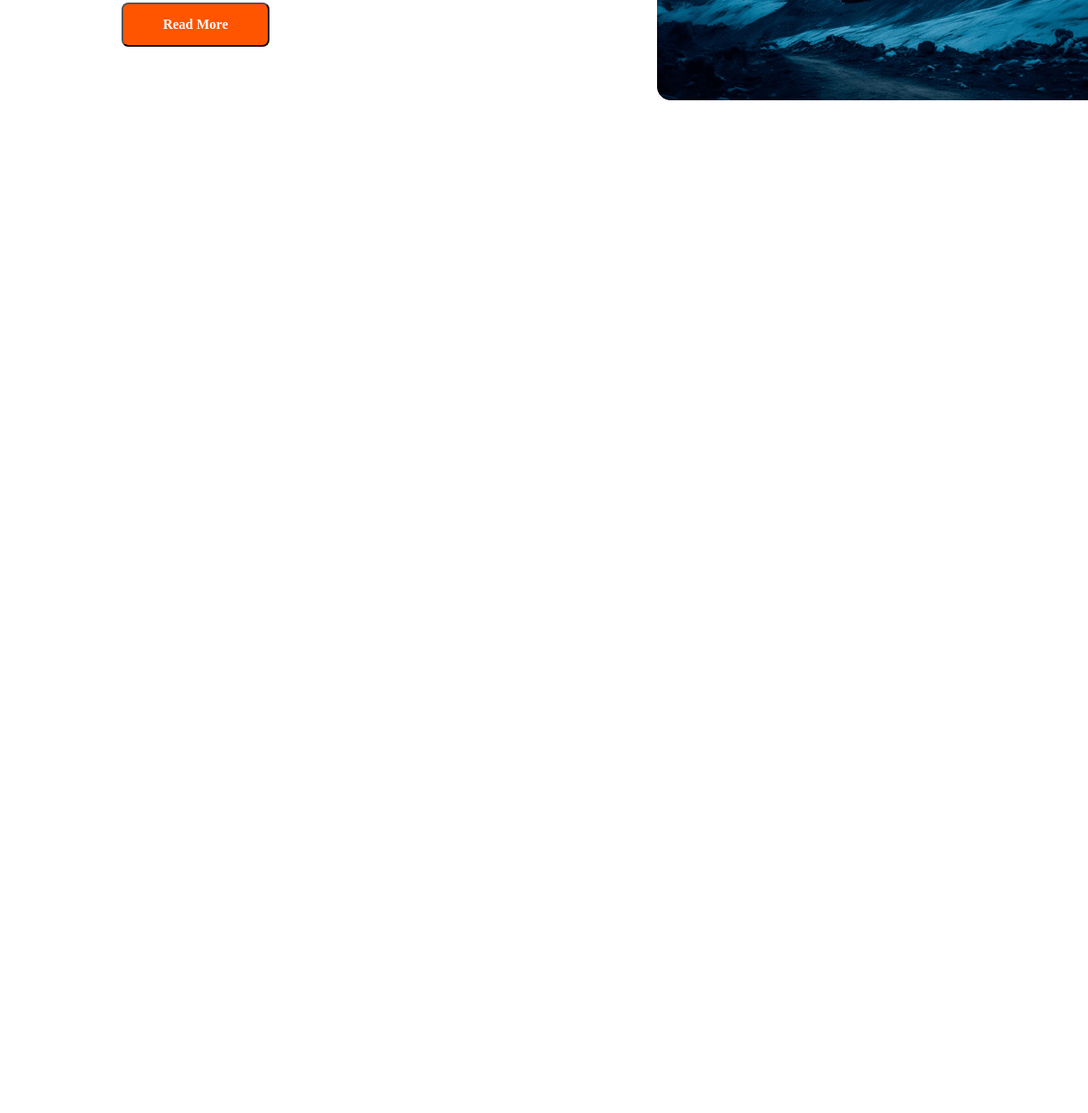
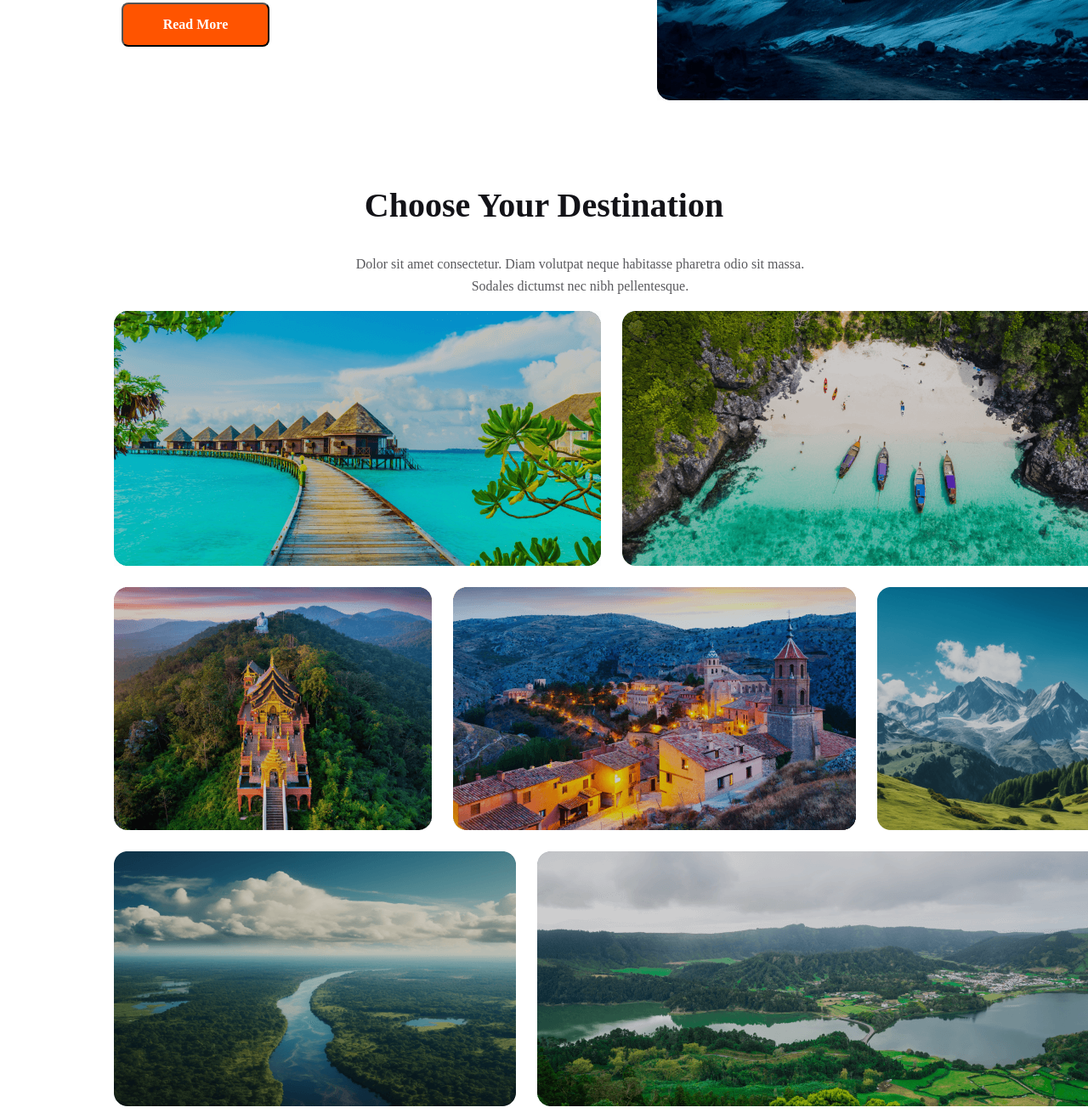
Before and after one commit to Nazmul-4/Travel, a plain HTML site: page index.html in a window 1280 px wide. Shown: the part 1158-2468 px from the top of the page at 85% size. Before the commit the page ends 1284 px from the top, so only its background shows below. Drawn offline with Linux system fonts and the light colour scheme.

Commit message:
choice part complete

```diff
--- a/index.html
+++ b/index.html
@@ -62,6 +62,33 @@
             </div>
                 <img src="Images/Rectangle 4.png" alt="">
         </section>
+        <section class="Choice">
+            <h2 class="title-2">Choose Your Destination</h2>
+            <p>Dolor sit amet consectetur. Diam volutpat neque habitasse pharetra odio sit massa. Sodales dictumst nec nibh pellentesque.</p>
+
+            <div class="place">
+                <img src="Images/Rectangle 5.png" alt="">
+
+                <img src="Images/Rectangle 8.png" alt="">
+
+            </div>
+            <!-- <div class="name">
+                <p class="mal">Maldives</p>
+                <p class="ind">Indonesia</p>
+            </div> -->
+            <div class="place-1">
+                <img src="Images/Rectangle 6.png" alt="">
+                <img src="Images/Rectangle 7.png" alt="">
+                <img src="Images/Rectangle 9.png" alt="">
+            </div>
+            <div class="place-2">
+                <img src="Images/Rectangle 11.png" alt="">
+                <img src="Images/Rectangle 10.png" alt="">
+            </div>
+
+
+
+        </section>
     </main>
 </body>
 </html>
--- a/style/travel.css
+++ b/style/travel.css
@@ -155,6 +155,7 @@ nav li{
     margin-top: 100px;
     width: 1170px;
     margin-left: 135px ;
+    margin-bottom: 100px;
 }
 .title-2{
     color: #131318;
@@ -185,7 +186,48 @@ nav li{
     font-weight: 400;
     line-height: 26px;
 }
+.Choice{
+    text-align: center;
+}
+.Choice p{
+    color: rgba(19, 19, 24, 0.70);
+    font-size: 16px;
+    font-weight: 400;
+    line-height: 26px;
+    max-width: 540px;
+    margin-left: 32%;
+}
+/* group of images styles */
+.place{
+    width: 573px;
+    height: 300px;
+    border-radius: 16px;
+    gap: 25px;
+    display: flex;
+    margin-left: 10%;
 
+}
+.name{
+    display: flex;
+
+}
+.place-1{
+    width: 573px;
+    height: 286;
+    border-radius: 16px;
+    gap: 25px;
+    display: flex;
+    margin-left: 10%;
+    margin-top: 25px;
+}
+.place-2{
+    height: 300px;
+    gap: 25px;
+    margin-top: 25px;
+    display: flex;
+    margin-left: 10%;
+
+}
 
 
 
```
